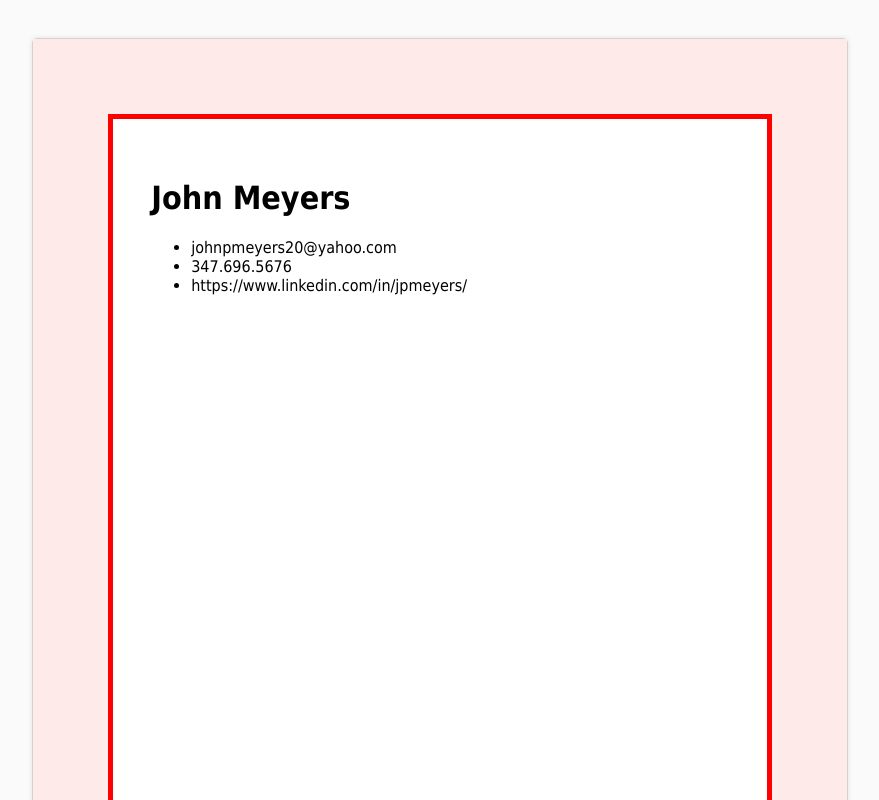
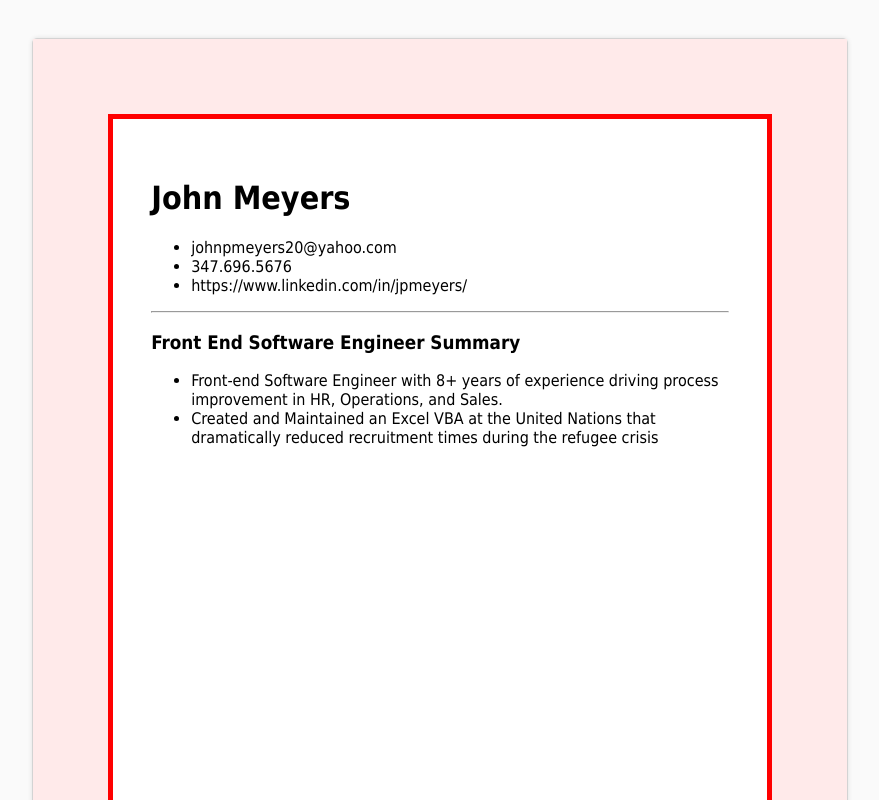
Before and after one commit to johnpmeyers20/resume, a React (Create React App) app: page / in a window 1280 px wide. Shown: the top 800 px of the page, without its empty margins (200-1079 px from the left). Built offline with nearby package versions, Linux system fonts and the light colour scheme.

Commit message:
added Summary Component

```diff
--- a/src/App.js
+++ b/src/App.js
@@ -1,7 +1,9 @@
 import React from 'react';
 import './App.css'
 import Data from './data.json'
+
 import Header from './components/Header'
+import Summary from './components/Summary'
 
 const jp = Data;
 
@@ -10,7 +12,9 @@ const App = () => {
     <div className="book">
       <div className="page">
         <div className="subpage">
-          <Header user={jp}/>
+          <Header user={jp} />
+          <hr />
+          <Summary user={jp} />
         </div>
       </div>
     </div>
--- /dev/null
+++ b/src/components/Summary.js
@@ -0,0 +1,16 @@
+import React from 'react'
+
+const Summary = (props) => {
+  const summaryListItems = props.user.summary.map(item =>
+    <li className = "summary-list-item" key = { props.user.summary.indexOf(item) } > { item }</li>)
+  return (
+    <>
+      <h3>{props.user.jobTitle} Summary</h3>
+      <ul className="summary-list">
+        {summaryListItems}
+      </ul>
+    </>
+  )
+}
+
+export default Summary
--- a/src/data.json
+++ b/src/data.json
@@ -1,8 +1,13 @@
  {
   "userName": "John Meyers",
+  "jobTitle": "Front End Software Engineer",
   "contactInfo": {
     "emailAddress": "johnpmeyers20@yahoo.com",
     "phoneNumber": "347.696.5676",
     "linkedIn": "https://www.linkedin.com/in/jpmeyers/"
-  }
+  },
+  "summary": [
+    "Front-end Software Engineer with 8+ years of experience driving process improvement in HR, Operations, and Sales.",
+    "Created and Maintained an Excel VBA at the United Nations that dramatically reduced recruitment times during the refugee crisis"
+  ]
 }
```
